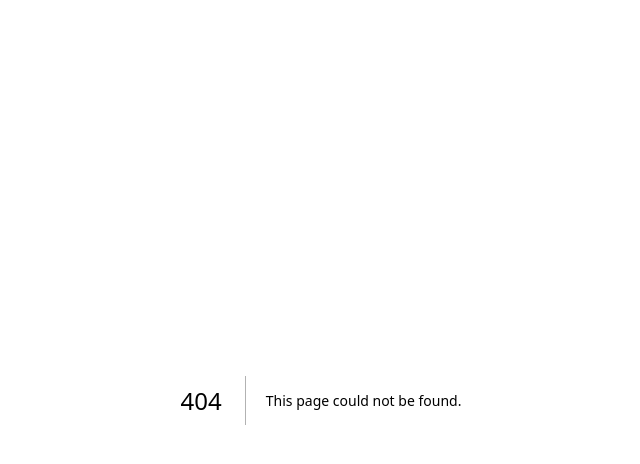
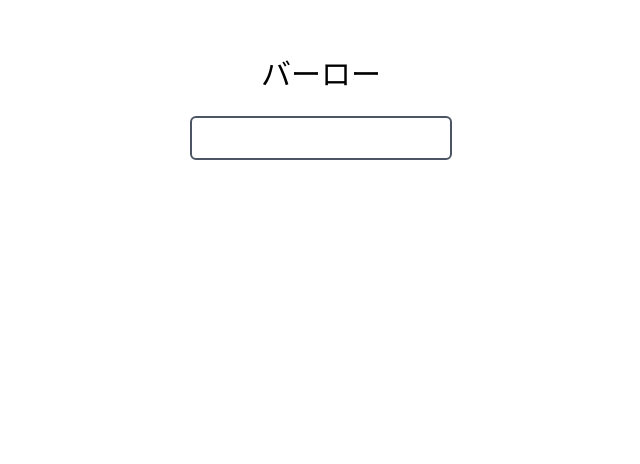
Before and after one commit to sena0514/training, a Next.js app: page /realTimeText in a window 1280 px wide. Before the commit this address had no page. Shown: the top 464 px of the page, without its empty margins (319-959 px from the left). Built offline with nearby package versions, Linux system fonts and the light colour scheme.

Commit message:
リアルタイムテキストを実装した

```diff
--- /dev/null
+++ b/app/(main)/realTimeText/page.tsx
@@ -0,0 +1,28 @@
+"use client";
+
+import { NextPage } from "next";
+import { ChangeEvent, useState } from "react";
+
+const RealTimeText: NextPage = () => {
+  const [text, setText] = useState("バーロー");
+  const handleInput = (e: ChangeEvent<HTMLInputElement>) => {
+    setText(e.target.value);
+  };
+
+  return (
+    <div className="mt-14">
+      <div className="max-w-5xl mx-auto flex flex-col items-center px-4">
+        <h2 className="text-center text-3xl">{text}</h2>
+        <div className="mt-6">
+          <input
+            onChange={handleInput}
+            type="text"
+            className="py-2 px-3 rounded-md border-2 border-gray-600"
+          />
+        </div>
+      </div>
+    </div>
+  );
+};
+
+export default RealTimeText;
```
